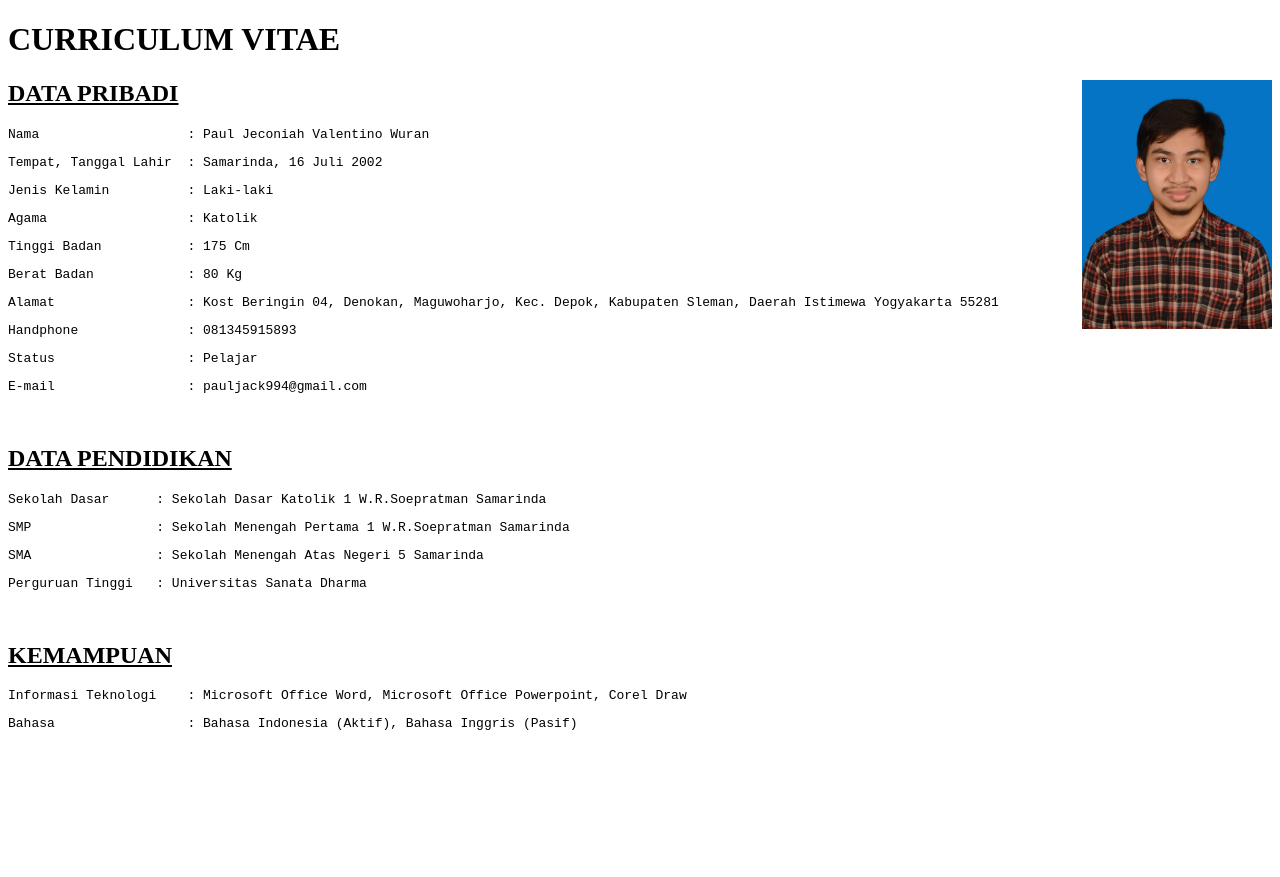
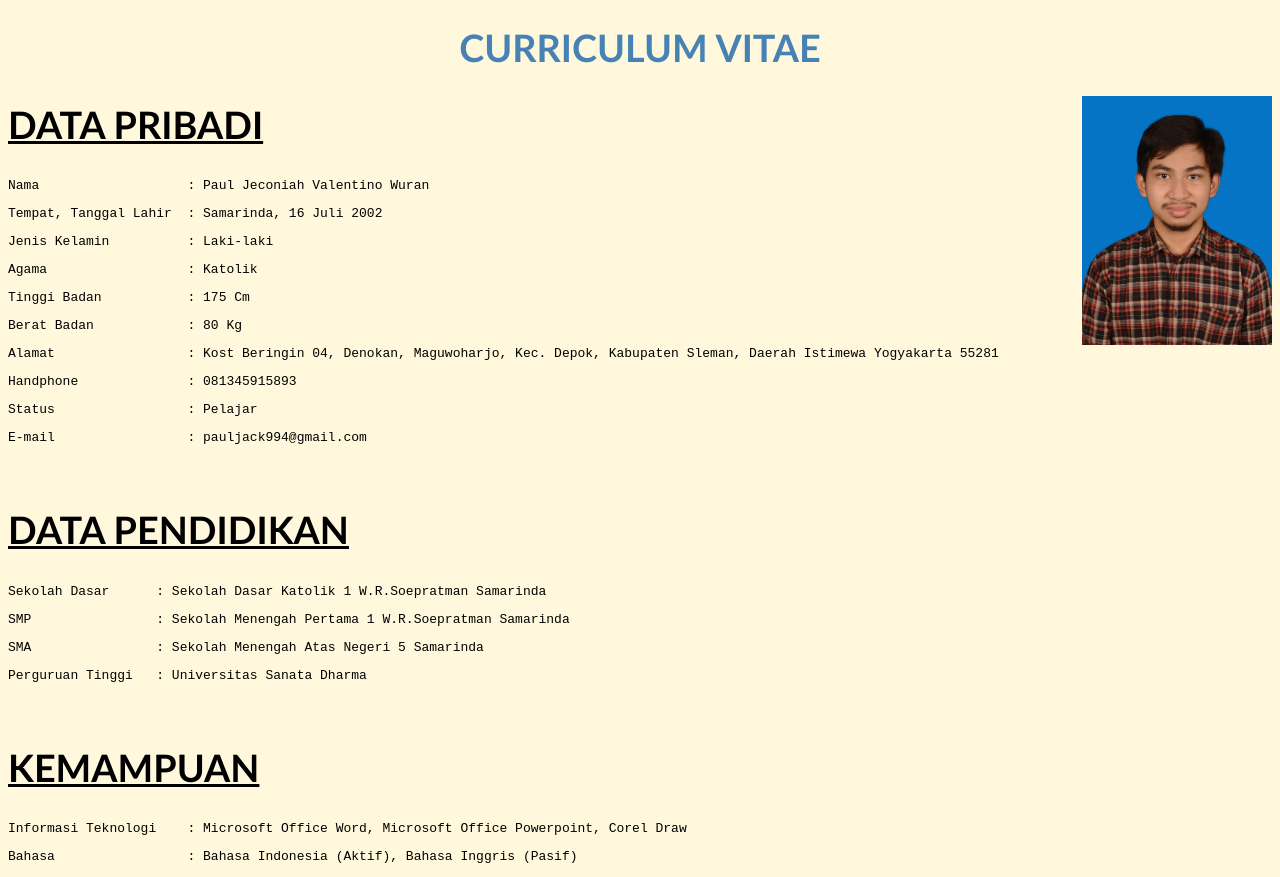
Before and after one commit to PaulJeconiah/tugas-2-html, a plain HTML site: page index.html in a window 1280 px wide. Before the commit the page ends 800 px from the top, so only its background shows below. Drawn offline with Linux system fonts and the light colour scheme.

Commit message:
Menambahkan file style.css

```diff
--- a/index.html
+++ b/index.html
@@ -1,17 +1,21 @@
 <!DOCTYPE html>
 <html lang="en">
-<head>
-    <meta charset="UTF-8">
-    <meta http-equiv="X-UA-Compatible" content="IE=edge">
-    <meta name="viewport" content="width=device-width, initial-scale=1.0">
+  <head>
+    <meta charset="UTF-8" />
+    <meta http-equiv="X-UA-Compatible" content="IE=edge" />
+    <meta name="viewport" content="width=device-width, initial-scale=1.0" />
     <title>Biodata</title>
-    <link rel="stylesheet" href="style.css">
-</head>
-<body>
-
+    <link rel="stylesheet" href="style.css" />
+  </head>
+  <body>
     <!-- Membuat Biodata -->
     <h1>CURRICULUM VITAE</h1>
-    <img src="Paul.JPG" width="190 px" alt="Foto Formal Paul Jeconiah Valentino Wuran" style="float: right;">
+    <img
+      src="Paul.JPG"
+      width="190 px"
+      alt="Foto Formal Paul Jeconiah Valentino Wuran"
+      style="float: right"
+    />
     <h2><u>DATA PRIBADI</u></h2>
     <!-- <hr> -->
     <pre>Nama                   : Paul Jeconiah Valentino Wuran</pre>
@@ -20,25 +24,35 @@
     <pre>Agama                  : Katolik</pre>
     <pre>Tinggi Badan           : 175 Cm</pre>
     <pre>Berat Badan            : 80 Kg</pre>
-    <pre>Alamat                 : Kost Beringin 04, Denokan, Maguwoharjo, Kec. Depok, Kabupaten Sleman, Daerah Istimewa Yogyakarta 55281</pre>
+    <pre>
+Alamat                 : Kost Beringin 04, Denokan, Maguwoharjo, Kec. Depok, Kabupaten Sleman, Daerah Istimewa Yogyakarta 55281</pre
+    >
     <pre>Handphone              : 081345915893</pre>
     <pre>Status                 : Pelajar</pre>
     <pre>E-mail                 : pauljack994@gmail.com</pre>
 
-    <br>
+    <br />
 
     <h2><u>DATA PENDIDIKAN</u></h2>
     <!-- <hr> -->
-    <pre>Sekolah Dasar      : Sekolah Dasar Katolik 1 W.R.Soepratman Samarinda</pre>
-    <pre>SMP                : Sekolah Menengah Pertama 1 W.R.Soepratman Samarinda</pre>
+    <pre>
+Sekolah Dasar      : Sekolah Dasar Katolik 1 W.R.Soepratman Samarinda</pre
+    >
+    <pre>
+SMP                : Sekolah Menengah Pertama 1 W.R.Soepratman Samarinda</pre
+    >
     <pre>SMA                : Sekolah Menengah Atas Negeri 5 Samarinda</pre>
     <pre>Perguruan Tinggi   : Universitas Sanata Dharma</pre>
 
-    <br>
+    <br />
 
     <h2><u>KEMAMPUAN</u></h2>
     <!-- <hr> -->
-    <pre>Informasi Teknologi    : Microsoft Office Word, Microsoft Office Powerpoint, Corel Draw</pre>
-    <pre>Bahasa                 : Bahasa Indonesia (Aktif), Bahasa Inggris (Pasif)</pre>
-</body>
+    <pre>
+Informasi Teknologi    : Microsoft Office Word, Microsoft Office Powerpoint, Corel Draw</pre
+    >
+    <pre>
+Bahasa                 : Bahasa Indonesia (Aktif), Bahasa Inggris (Pasif)</pre
+    >
+  </body>
 </html>
--- /dev/null
+++ b/style.css
@@ -0,0 +1,12 @@
+body {
+    background-color: cornsilk;
+}
+h1, h2 {
+    font-family: 'Gill Sans', 'Gill Sans MT', Calibri, 'Trebuchet MS', sans-serif;
+    font-size: 1cm;
+}
+
+h1 {
+    color:steelblue;
+    text-align: center;
+}
```
